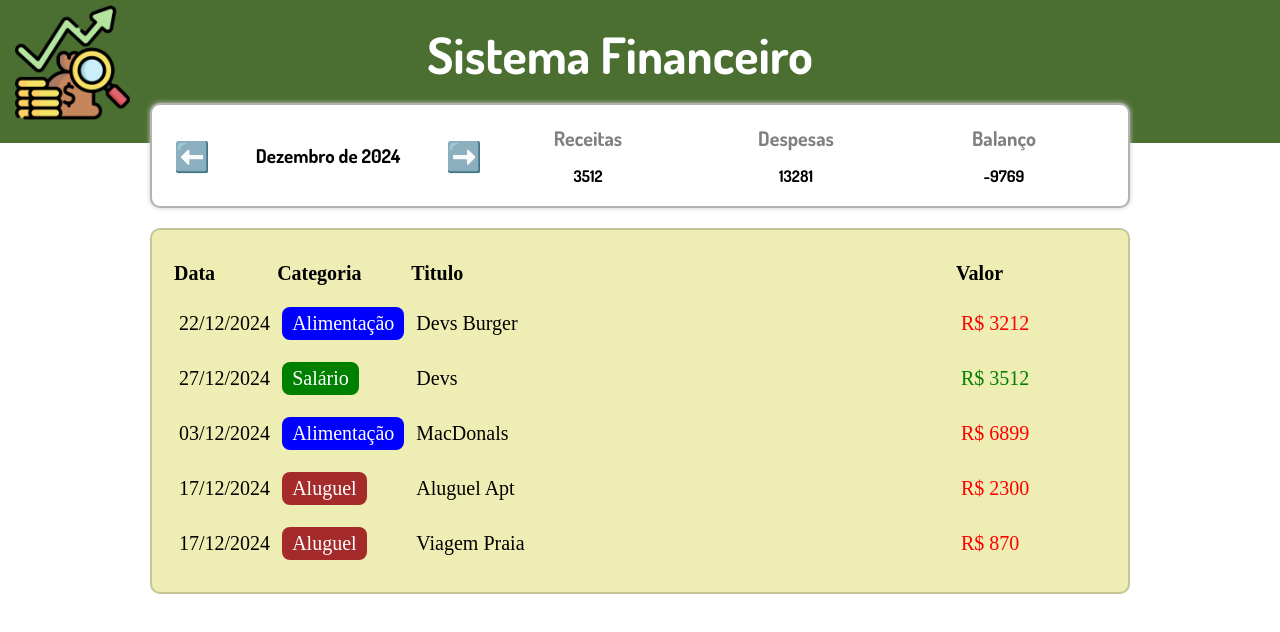
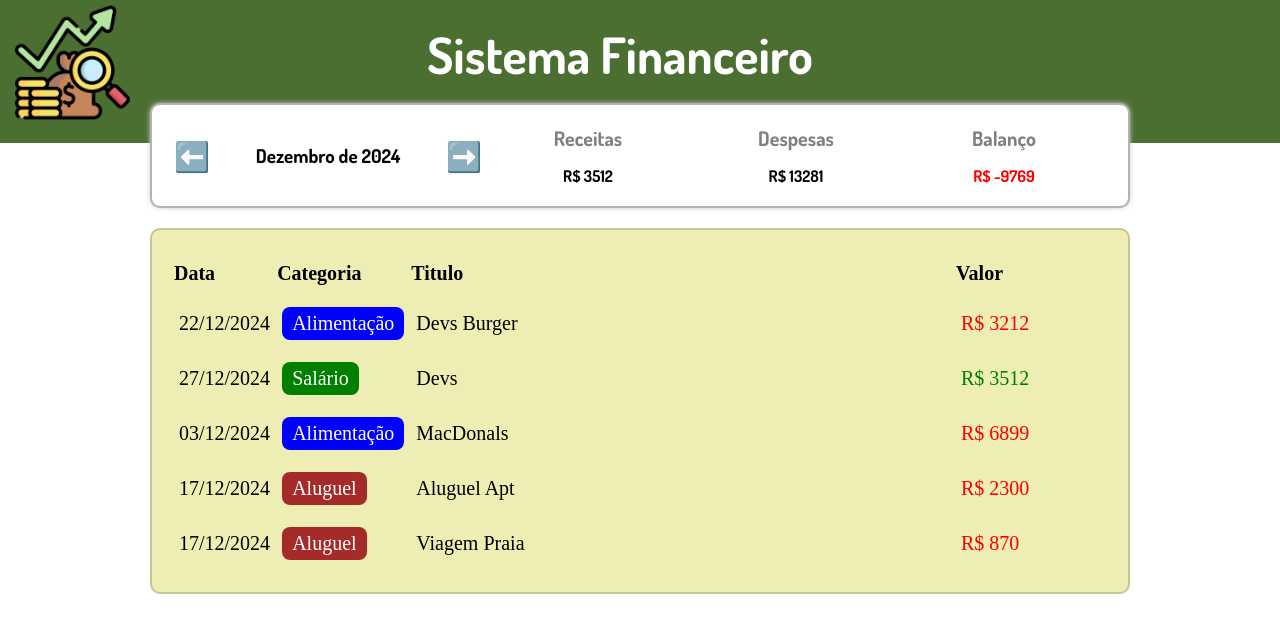
Before and after one commit to AndrePacolla/expense-tracker-, a React (Vite) app: page / in a window 1280 px wide. Shown: the top 632 px of the page. Built offline with nearby package versions, Linux system fonts and the light colour scheme.

Commit message:
verificação balanço

```diff
--- a/src/App.tsx
+++ b/src/App.tsx
@@ -37,8 +37,8 @@
       }
     }
 
+    setExpense(expenseCount);
     setIncome(incomeCount);
-    setExpense(expenseCount);
   },[filteredList]);
 
 
--- a/src/components/Info Area/index.tsx
+++ b/src/components/Info Area/index.tsx
@@ -36,16 +36,16 @@
         </C.MonthArea>
 
         <C.ResumeArea>
-
             <ResumeItem title ={"Receitas"} value={income}/>
             <ResumeItem title ={"Despesas"} value={expense}/>
-            <ResumeItem title ={"Balanço"} value={income - expense}/>
+            <ResumeItem
+            title ={"Balanço"}
+            value={income - expense}
+            color={(income - expense) < 0 ? "red" : "green"}
 
+            />
         </C.ResumeArea>
 
       </C.Container>
-
-
     )
-
 }
--- a/src/components/ResumeItem/index.tsx
+++ b/src/components/ResumeItem/index.tsx
@@ -3,13 +3,14 @@
 type Props = {
     title: string;
     value: number;
+    color?: string;
 }
 
-export const ResumeItem = ({title, value}: Props) => {
+export const ResumeItem = ({title, value, color}: Props) => {
     return(
         <C.Container>
             <C.Title>{title}</C.Title>
-            <C.Info>{value}</C.Info>
+            <C.Info color={color}>R$ {value}</C.Info>
         </C.Container>
 
 
--- a/src/components/ResumeItem/styles.ts
+++ b/src/components/ResumeItem/styles.ts
@@ -13,9 +13,9 @@
 
 `;
 
-export const Info = styled.div`
+export const Info = styled.div<{ color?: string }>`
     text-align: center;
     font-weight: bold;
-    color: black;
+    color: ${props => props.color ?? "#000"};
     margin-top: 15px;
 `;
```
